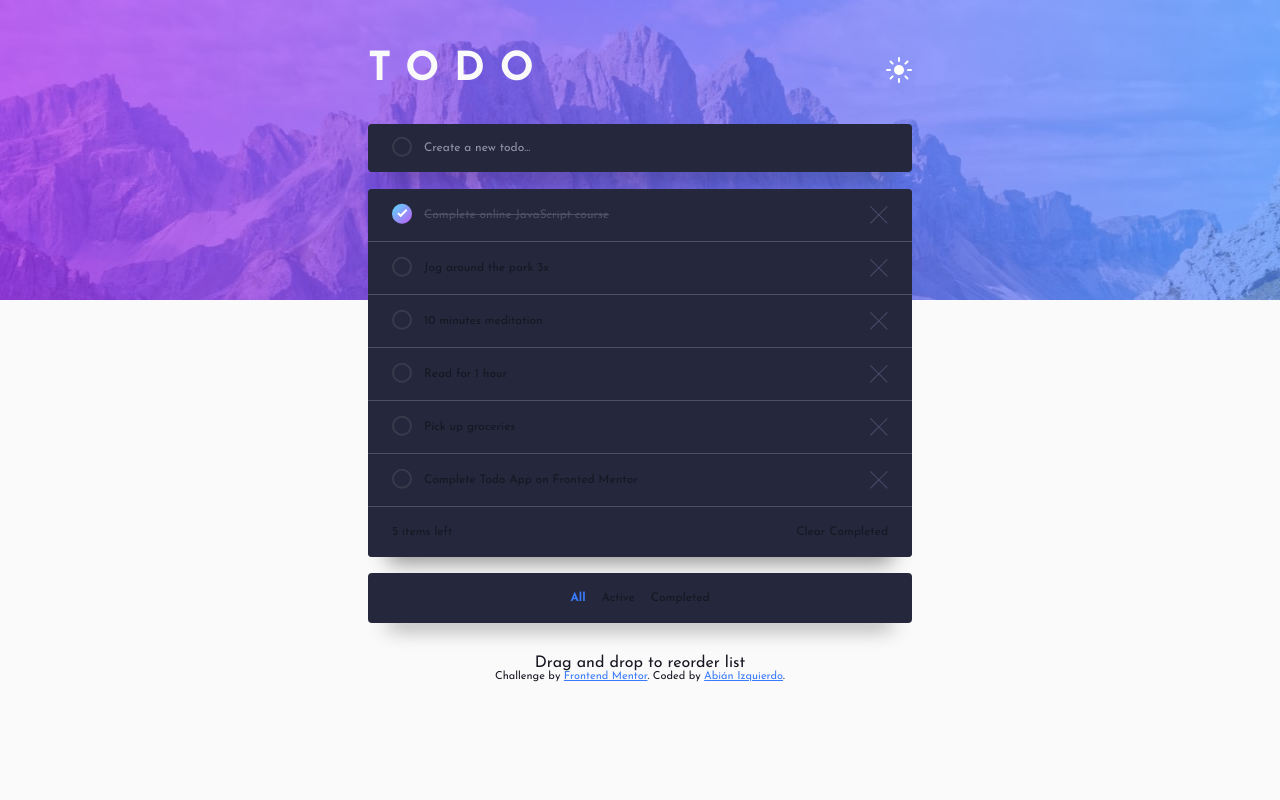
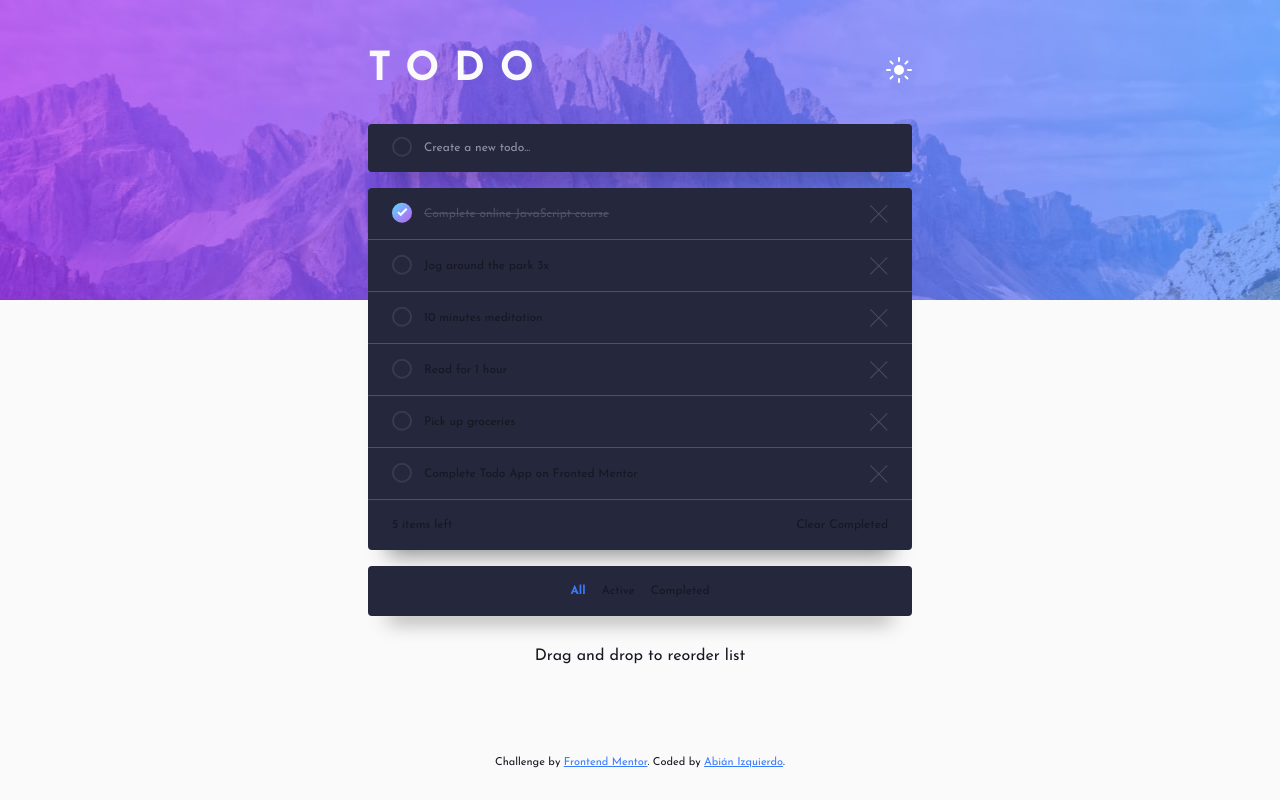
Before and after one commit to abizmo/todo-app, a React (Vite) app: page / in a window 1280 px wide. Built offline with nearby package versions, Linux system fonts and the light colour scheme.

Commit message:
Replace footer

```diff
--- a/src/App.css
+++ b/src/App.css
@@ -16,11 +16,12 @@ body {
   -webkit-text-size-adjust: 100%;
 }
 
-.attribution {
+footer {
   font-size: var(--fs-100);
+  padding-block: 2rem;
 }
 
-.attribution a {
+footer a {
   color: var(--clr-primary-400);
 }
 
@@ -43,6 +44,11 @@ body {
   }
 }
 
+.app-container {
+  grid-template-rows: min-content 1fr min-content;
+  min-height: 100vh;
+  align-items: start;
+}
 .app-header {
   align-items: center;
   justify-content: space-between;
@@ -58,7 +64,6 @@ body {
 
 .todo__list {
   border-radius: 0.25rem;
-  background-color: var(--clr-bg-list);
   box-shadow: 0px 25px 20px -20px rgba(0, 0, 0, 0.45);
   margin-bottom: calc(3.125rem + 2rem);
 }
@@ -78,7 +83,6 @@ body {
   gap: 0.75rem;
   padding-inline: 1.5rem;
   width: 100%;
-  margin-bottom: 1px;
 }
 
 .add-todo {
@@ -89,6 +93,7 @@ body {
 
 .todo__list-item {
   height: 3.25rem;
+  border-bottom: 1px solid var(--clr-bg-list);
 }
 
 .add-todo--text,
--- a/src/App.tsx
+++ b/src/App.tsx
@@ -106,7 +106,7 @@ const App = () => {
   };
 
   return (
-    <div className='container'>
+    <div className='app-container | container grid'>
       <header className='flex app-header'>
         <h1 className='text-white fs-900 fw-bold lh-heading ls-900 uppercase'>
           Todo
@@ -210,7 +210,7 @@ const App = () => {
         </div>
         <p className='text-center'>Drag and drop to reorder list</p>
       </main>
-      <footer className='attribution | text-center'>
+      <footer className='text-center'>
         Challenge by{' '}
         <a
           href='https://www.frontendmentor.io?ref=challenge'
```
